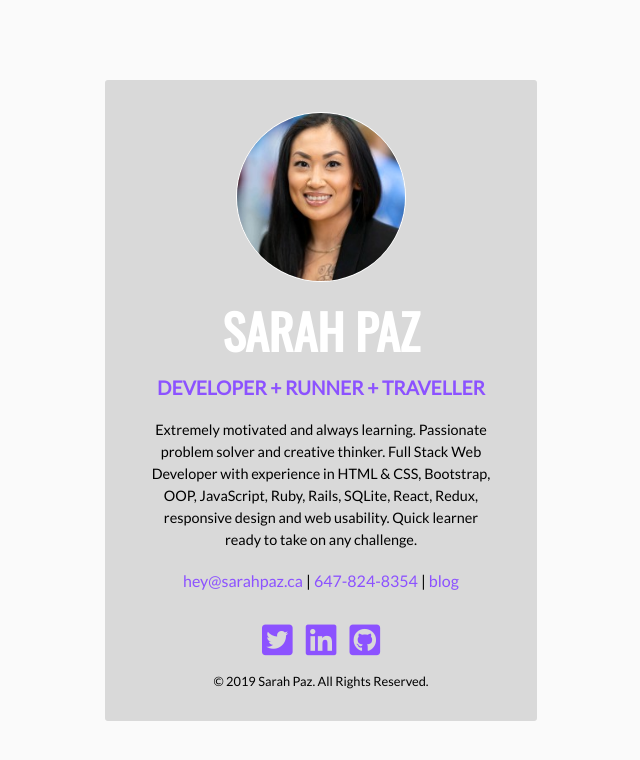
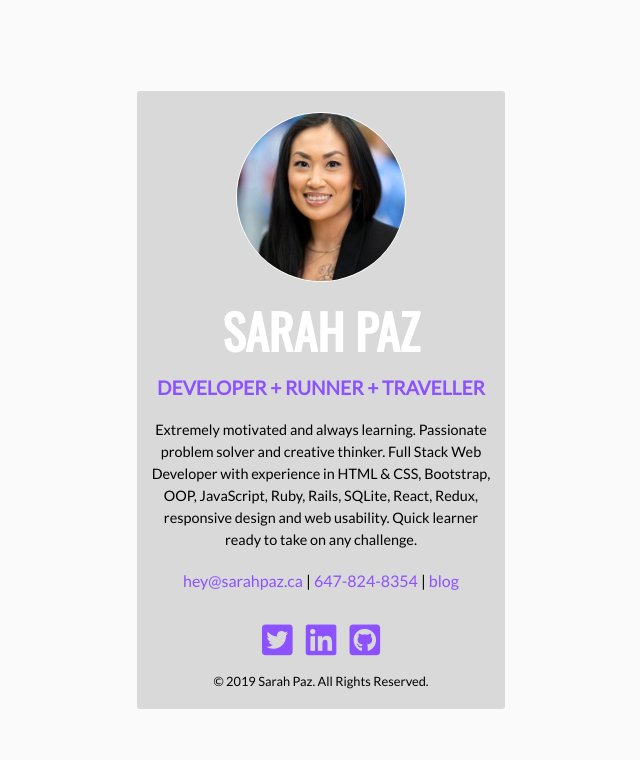
Before and after one commit to sarahpaz/sarah-paz-ca, a plain HTML site: page public_html/index.html in a window 1280 px wide. Shown: the whole page, without its empty margins (319-959 px from the left). Drawn offline with nearby package versions, Linux system fonts and the light colour scheme.

Commit message:
style changes to padding of wrapper

```diff
--- a/public_html/css/style.css
+++ b/public_html/css/style.css
@@ -21,9 +21,8 @@ main {
 }
 
 .wrapper {
-  align-content: center;
   background: #d9d9d9;
-  padding: 2em;
+  padding: 1.3em 0;
   max-width: 500px;
   margin: auto;
   border-radius: 3px;
```
Also changed, not shown: 1 other file.
